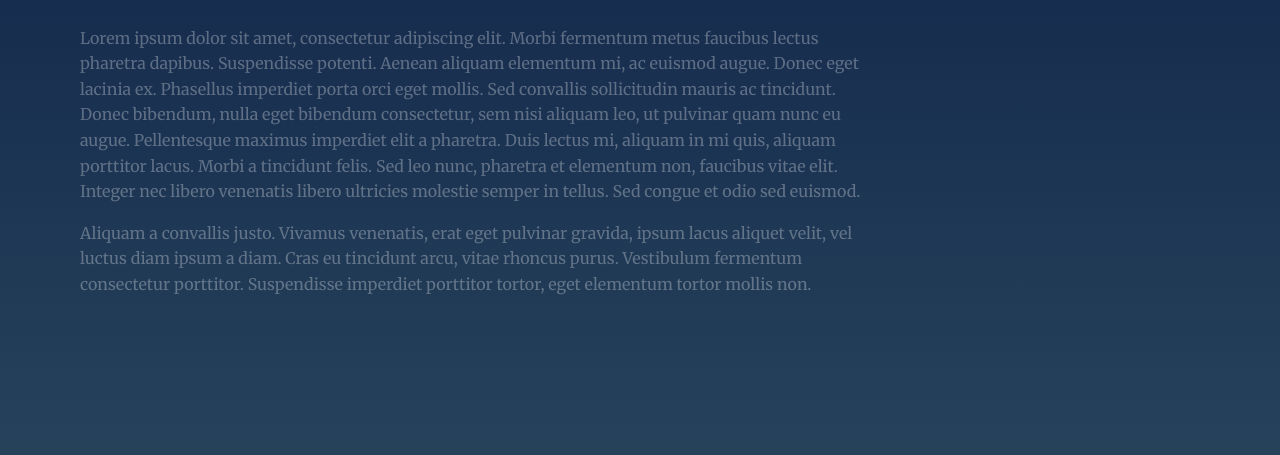
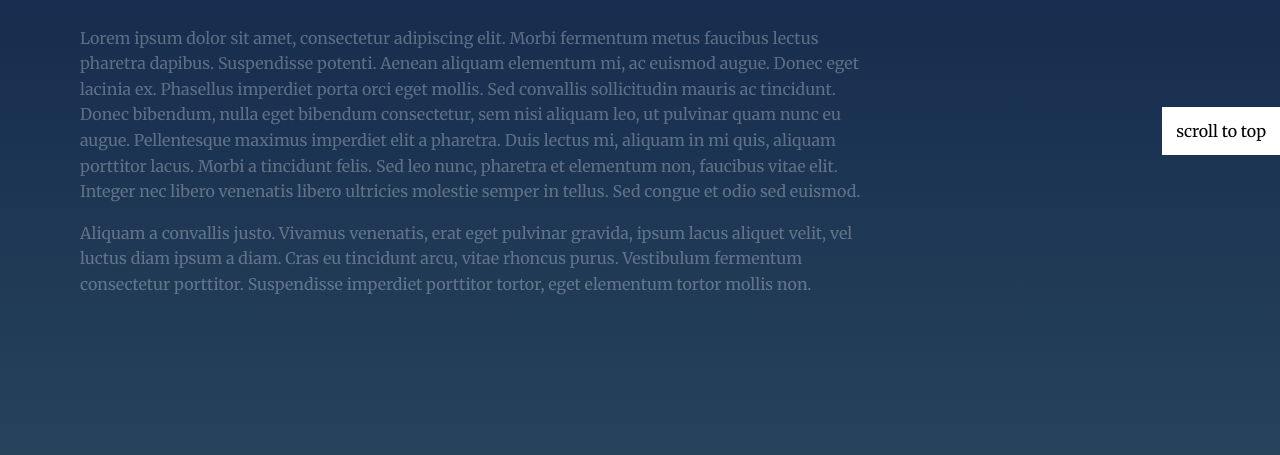
Before and after one commit to blocknroll/landing-page, a plain HTML site: page index.html in a window 1280 px wide. Shown: the part 645-1100 px from the top of the page. Drawn offline with Linux system fonts and the light colour scheme.

Commit message:
feat: Add scroll to top button

```diff
--- a/css/styles.css
+++ b/css/styles.css
@@ -114,6 +114,24 @@ section {
 .page__footer p{
     color: #fff;
 }
+
+#scrollToTopButton {
+  color: black;
+  padding: 14px;
+  background-color: white;
+  text-decoration: none;
+  visibility: hidden;
+}
+
+.button-float {
+  position: fixed;
+  bottom: 14px;
+  right: 0px;
+}
+
+
+
+
 
 
 /* ---- Theme Rules ---- */
--- a/index.html
+++ b/index.html
@@ -1,5 +1,5 @@
 <!DOCTYPE html>
-<html lang="en">
+<html lang="en" id="top">
 <head>
   <meta charset="UTF-8">
   <meta name="viewport" content="width=device-width, initial-scale=1.0">
@@ -66,6 +66,9 @@
         <p>Aliquam a convallis justo. Vivamus venenatis, erat eget pulvinar gravida, ipsum lacus aliquet velit, vel luctus diam ipsum a diam. Cras eu tincidunt arcu, vitae rhoncus purus. Vestibulum fermentum consectetur porttitor. Suspendisse imperdiet porttitor tortor, eget elementum tortor mollis non.</p>
       </div>
     </section>
+    <div class="button-float">
+      <a href="#top" target="#top" id="scrollToTopButton">scroll to top</a>
+    </div>
     </main>
   <footer class="page__footer">
     <p>&copy Udacity</p>
--- a/js/app.js
+++ b/js/app.js
@@ -119,3 +119,28 @@ document.querySelectorAll("section").forEach(section => {
     }
   });
 });
+
+
+
+
+
+
+// SCROLL TO TOP ////////////////////////////////////////
+
+const hero = document.querySelector(".main__hero");
+const scrollToTopButton = document.querySelector("#scrollToTopButton");
+
+function aboveFold(element) {
+  let rect = element.getBoundingClientRect();
+  return (
+    rect.bottom < (window.innerHeight - 800)
+  );
+}
+
+window.addEventListener("scroll", () => {
+  if ( aboveFold(hero) === true ) {
+    scrollToTopButton.style.visibility = "visible";
+  } else {
+    scrollToTopButton.style.visibility = "hidden";
+  }
+});
```
